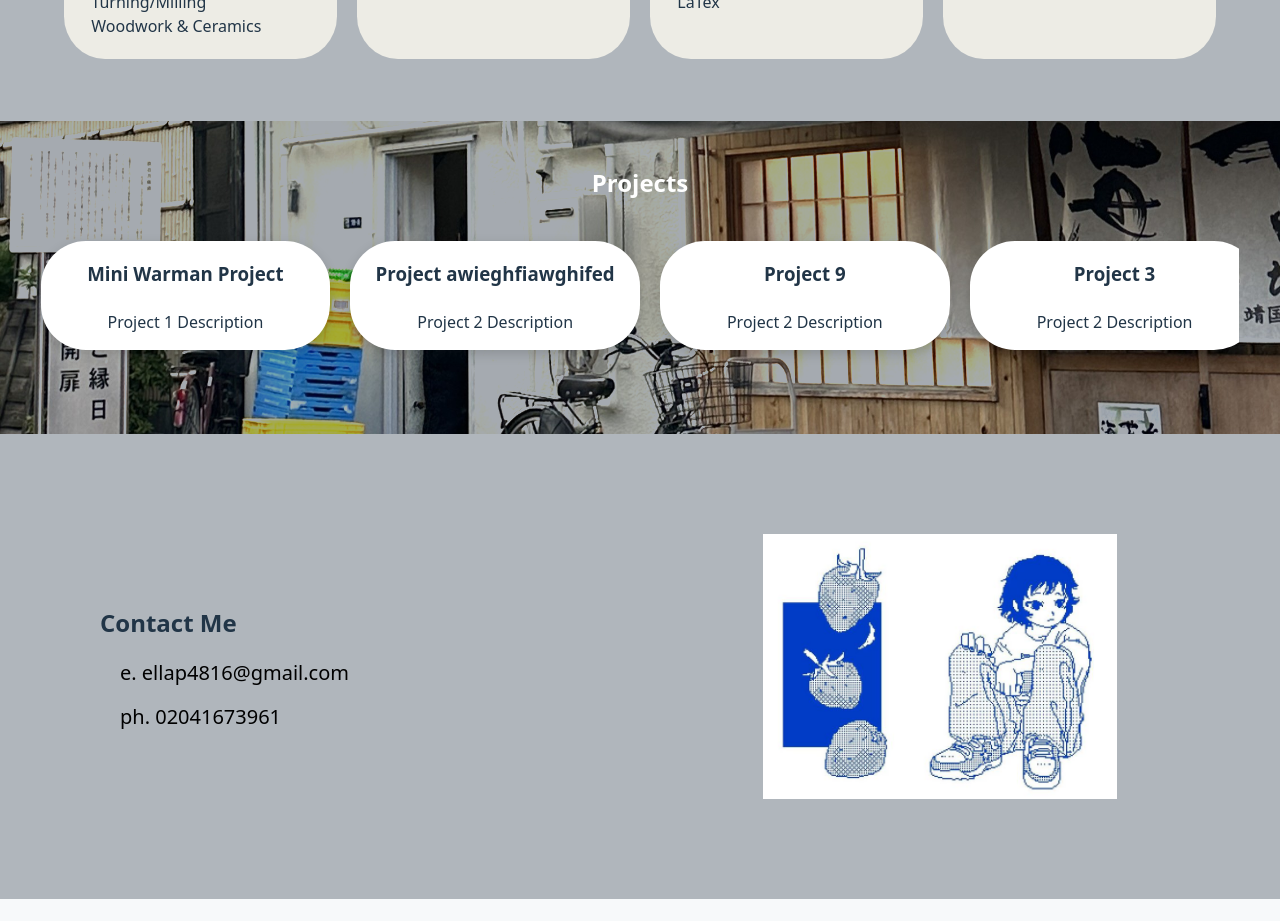
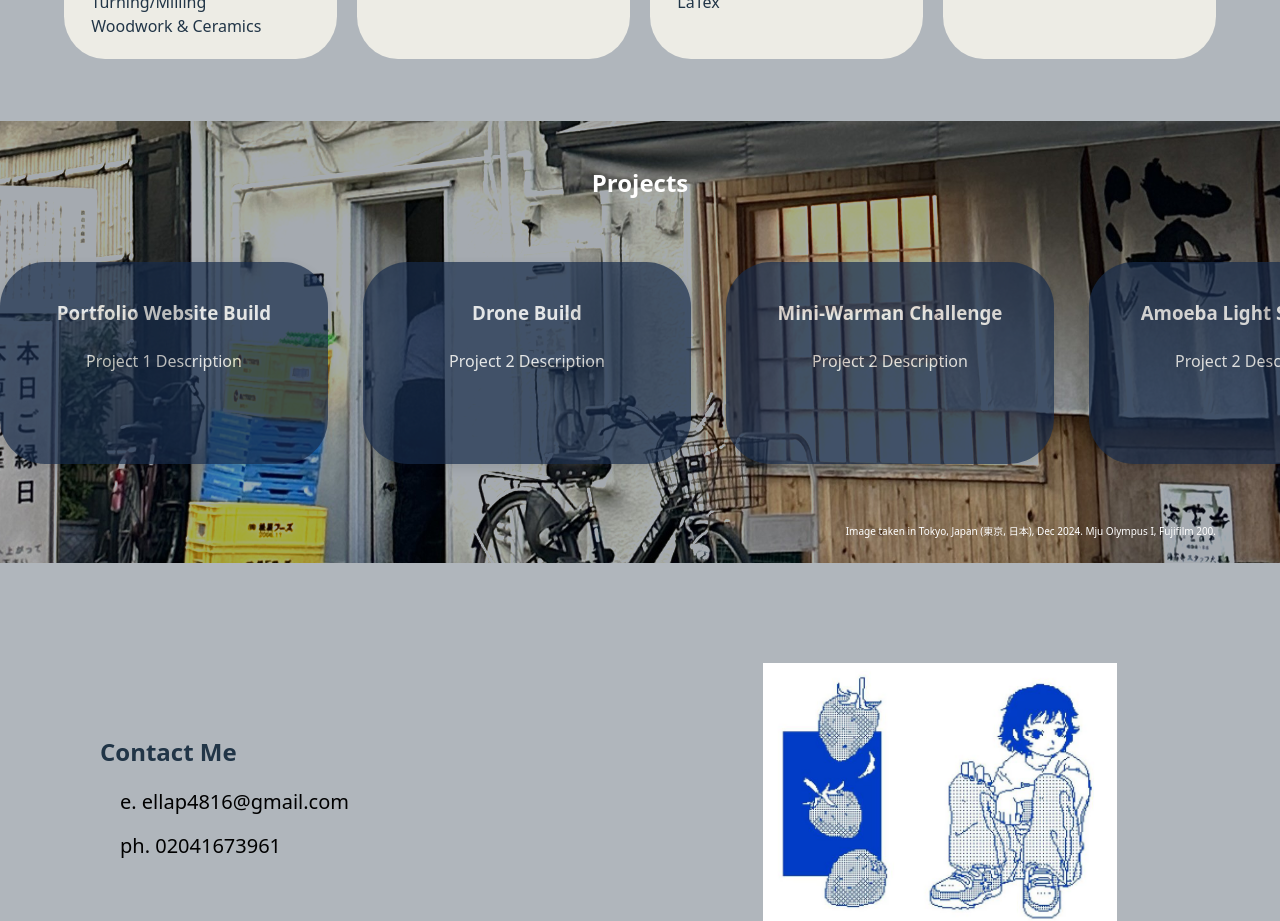
Before and after one commit to ellap4n/ellap-portfolio, a React (Vite) app in the folder portfolio-react-app/: page / in a window 1280 px wide. Shown: the part 1080-2001 px from the top of the page. Built offline with nearby package versions, Linux system fonts and the light colour scheme.

Commit message:
Links to projects page commited

```diff
--- a/portfolio-react-app/src/App.jsx
+++ b/portfolio-react-app/src/App.jsx
@@ -15,6 +15,7 @@ function App() {
         <Routes>
           <Route path="/" element={<HomePage />} />
           <Route path="/projects" element={<ProjectsPage />} />
+          <Route path="/projects/:id" element={<ProjectsPage />} />
           <Route path="/gallery" element={<GalleryPage />} />
         </Routes>
       </main>
--- a/portfolio-react-app/src/Header.module.css
+++ b/portfolio-react-app/src/Header.module.css
@@ -112,8 +112,6 @@ footer {
     position: relative;
     display: flex;
     flex-direction: column;
-    align-items: center;
-    justify-content: center;
     padding: 3vh 0;
     background-color: #a5aab0;
     background-image: url('./assets/bike.jpg');
@@ -126,13 +124,31 @@ footer {
 .carouselContainer {
     display: flex;
     overflow-x: auto;
-    gap: 20px;
+    overflow-y: hidden;
+    gap: 35px;
     padding: 20px 20px;
     padding-bottom: 60px;
+    padding-top: calc(2vh + 25px);
     scroll-behavior: smooth;
     scroll-snap-type: x mandatory;
     scrollbar-width: none;
     min-height: 100px;
+    width: 100%;
+}
+
+.carouselContainer>a {
+    flex-shrink: 0;
+    text-decoration: none;
+    color: inherit;
+}
+
+.imageDescriptionText {
+    padding: 0;
+    text-align: right;
+    margin: 0;
+    margin-right: 5vw;
+    font-size: 10px;
+    color: #ffffff;
 }
 
 /* Footer Styling */
--- a/portfolio-react-app/src/components/card.module.css
+++ b/portfolio-react-app/src/components/card.module.css
@@ -18,14 +18,25 @@
 }
 
 .previewCard {
-    background: #ffffff;
-    flex: 0 0 25%;
+    background: #182c4a;
+    color: white;
+    opacity: 0.7;
+    flex: 0 0 auto;
+    padding: calc(1vh + 10px);
     min-width: calc(40px + 5vw);
+    width: calc(100px + 15vw);
     scroll-snap-align: start;
-    height: auto;
+    height: calc(150px + 2vh);
     border-radius: 45px;
     box-shadow: 0 4px 12px rgba(0, 0, 0, 0.15);
+    justify-content: center;
+    transition: all 0.3s ease;
+    cursor: pointer;
+}
 
+.previewCard:hover {
+    transform: scale(1.05);
+    box-shadow: 0 0 20px 15px rgba(158, 213, 255, 0.8);
 }
 
 .previewText {
@@ -41,6 +52,13 @@
     border-radius: 30px;
     opacity: 0.85;
     background-color: rgb(214, 216, 225);
+    color: #43515d;
+}
+
+.personalCard:hover {
+    transform: scale(1.02);
+    background-color: rgb(252, 252, 252);
+    box-shadow: 0 0 10px 5px rgba(235, 236, 244, 0.3);
 }
 
 .uniCard {
@@ -50,6 +68,13 @@
     border-radius: 30px;
     opacity: 0.85;
     background-color: rgb(235, 239, 227);
+    color: #43515d;
+}
+
+.uniCard:hover {
+    transform: scale(1.02);
+    background-color: rgb(252, 252, 252);
+    box-shadow: 0 0 10px 5px rgba(237, 241, 234, 0.3);
 }
 
 .workCard {
@@ -59,6 +84,13 @@
     border-radius: 30px;
     opacity: 0.85;
     background-color: rgb(218, 230, 232);
+    color: #43515d;
+}
+
+.workCard:hover {
+    transform: scale(1.02);
+    background-color: rgb(252, 252, 252);
+    box-shadow: 0 0 10px 5px rgba(243, 246, 248, 0.3);
 }
 
 .activePreviewCard {
--- a/portfolio-react-app/src/pages/GalleryPage.jsx
+++ b/portfolio-react-app/src/pages/GalleryPage.jsx
@@ -5,7 +5,7 @@ import './gallery.module.css';
 function GalleryPage() {
     return (
         <div>
-            <h1>Gallery Page</h1>
+            <h2>Ella's Art Gallery</h2>
             <p>This is a new page!</p>
         </div>
     );
--- a/portfolio-react-app/src/pages/ProjectPage.jsx
+++ b/portfolio-react-app/src/pages/ProjectPage.jsx
@@ -1,4 +1,5 @@
-import { useState } from 'react'
+import { useState, useEffect } from 'react'
+import { useParams } from 'react-router-dom';
 import '../App.css';
 import './projects.module.css';
 import ProjectTitle from './projectTitle.jsx';
@@ -7,12 +8,21 @@ import FavProject from './favProject.jsx';
 import styles from './projects.module.css';
 
 function ProjectPage() {
+    const { id } = useParams();
+
+    useEffect(() => {
+        if (id === undefined) {
+            window.scrollTo(0, 0); // Only scroll to top if no ID passed
+        } else {
+            window.scrollTo(0, 150); // Scroll to specific position for project details
+        }
+    }, [id]);
     return (
-        <projectPage className={styles.projectPage}>
+        <div className={styles.projectPage}>
             <ProjectTitle /> {/* Project Title Section */}
             <ProjectSection /> {/* Projects Section */}
             <FavProject /> {/* Favorite Project Section */}
-        </projectPage>
+        </div>
     );
 }
 
--- a/portfolio-react-app/src/pages/projectSection.jsx
+++ b/portfolio-react-app/src/pages/projectSection.jsx
@@ -1,12 +1,13 @@
-import { useState } from 'react'
+import { useState, } from 'react'
 import '../App.css';
 import './projects.module.css';
 import styles from './projects.module.css';
 import Card from '../components/card';
+import { useParams } from 'react-router-dom';
 
 function ProjectSection() {
-    const [selectedProject, setSelectedProject] = useState(0);
-
+    const { id } = useParams();
+    const [selectedProject, setSelectedProject] = useState(Number(id) || 0);
     const projectList = [
         { id: 0, title: "Portfolio Website Build", date: "Jan - Feb 2026", variant: "personalCard" },
         { id: 1, title: "Drone Build", date: "Mar - Apr 2026", variant: "personalCard" },
@@ -22,6 +23,8 @@ function ProjectSection() {
             default: return 'rgb(218, 230, 232)';
         }
     }
+
+
     return (
 
         <section id="projectSection" className={styles.projectSection}>
--- a/portfolio-react-app/src/pages/projects.module.css
+++ b/portfolio-react-app/src/pages/projects.module.css
@@ -1,5 +1,7 @@
-projectPage {
-    background-color: rgb(239, 63, 63);
+.projectPage {
+    padding-top: 15vh;
+    background-color: rgb(255, 255, 255);
+
 }
 
 .projectTitle {
@@ -7,10 +9,9 @@ projectPage {
     position: relative;
     justify-content: space-between;
     align-items: center;
-    margin-top: 15vh;
+    margin-top: 0;
     height: 20vh;
     padding: 1vh 5vw;
-    padding-top: 3vh;
     background-color: #ffffff;
 }
 
--- a/portfolio-react-app/src/projectcarousel.jsx
+++ b/portfolio-react-app/src/projectcarousel.jsx
@@ -2,46 +2,33 @@ import React from 'react'
 import './Header.module.css';
 import styles from './Header.module.css';
 import Card from './components/card';
-import backgroundImg from './assets/bike.jpg';
+import { Link } from 'react-router-dom';
 
 
 function ProjectCarousel() {
     //* Project Preview Cards Section *//
+
     return (
         <div className={styles.projectPreviewSection}>
             <h2 style={{ color: '#ffffff' }}>Projects</h2>
             <div className={styles.carouselContainer}>
-                <Card
-                    title="Mini Warman Project"
-                    description={<p>Project 1 Description</p>}
-                    variant="previewCard"
-                />
-                <Card
-                    title="Project awieghfiawghifed"
-                    description={<p>Project 2 Description</p>}
-                    variant="previewCard"
-                />
-                <Card
-                    title="Project 9"
-                    description={<p>Project 2 Description</p>}
-                    variant="previewCard"
-                />
-                <Card
-                    title="Project 3"
-                    description={<p>Project 2 Description</p>}
-                    variant="previewCard"
-                />
-                <Card
-                    title="Project 5"
-                    description={<p>Project 2 Description</p>}
-                    variant="previewCard"
-                />
-                <Card
-                    title="Project 0"
-                    description={<p>Project 2 Description</p>}
-                    variant="previewCard"
-                />
-            </div >
+                <Link to='/projects/0'>
+                    <Card title="Portfolio Website Build" description={<p>Project 1 Description</p>} variant="previewCard" />
+                </Link>
+                <Link to='/projects/1'>
+                    <Card title="Drone Build" description={<p>Project 2 Description</p>} variant="previewCard" />
+                </Link>
+                <Link to='/projects/2'>
+                    <Card title="Mini-Warman Challenge" description={<p>Project 2 Description</p>} variant="previewCard" />
+                </Link>
+                <Link to='/projects/3'>
+                    <Card title="Amoeba Light Sculpture" description={<p>Project 2 Description</p>} variant="previewCard" />
+                </Link>
+                <Link to='/projects/4'>
+                    <Card title="C 'Boxed in' Game" description={<p>Project 2 Description</p>} variant="previewCard" />
+                </Link>
+            </div>
+            <p style={{ textAlign: 'right' }} className={styles.imageDescriptionText}>Image taken in Tokyo, Japan (東京, 日本), Dec 2024. Mju Olympus I, Fujifilm 200.</p>
         </div >
     )
 }
--- /dev/null
+++ b/portfolio-react-app/src/titlescroll/scrollreveal.jsx
@@ -0,0 +1,3 @@
+import React, { useState, useEffect, useRef } from 'react';
+import './scrollreveal.module.css';
+import styles from './scrollreveal.module.css';
```
Also changed, not shown: portfolio-react-app/src/titlescroll/scrollreveal.module.css (added).
